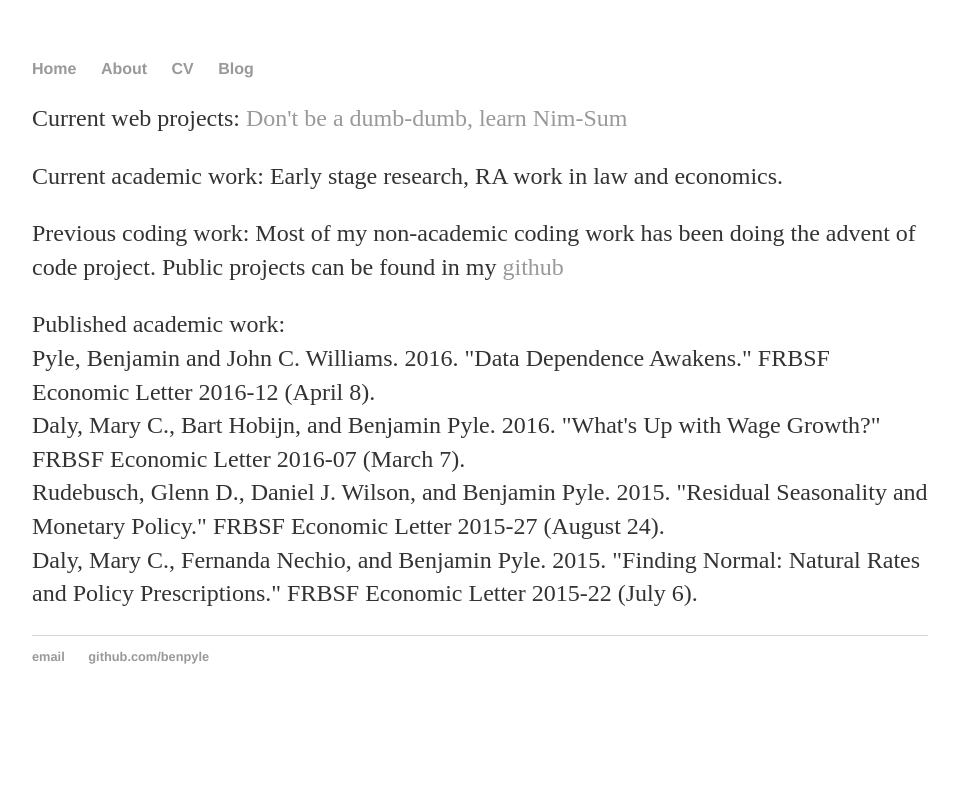
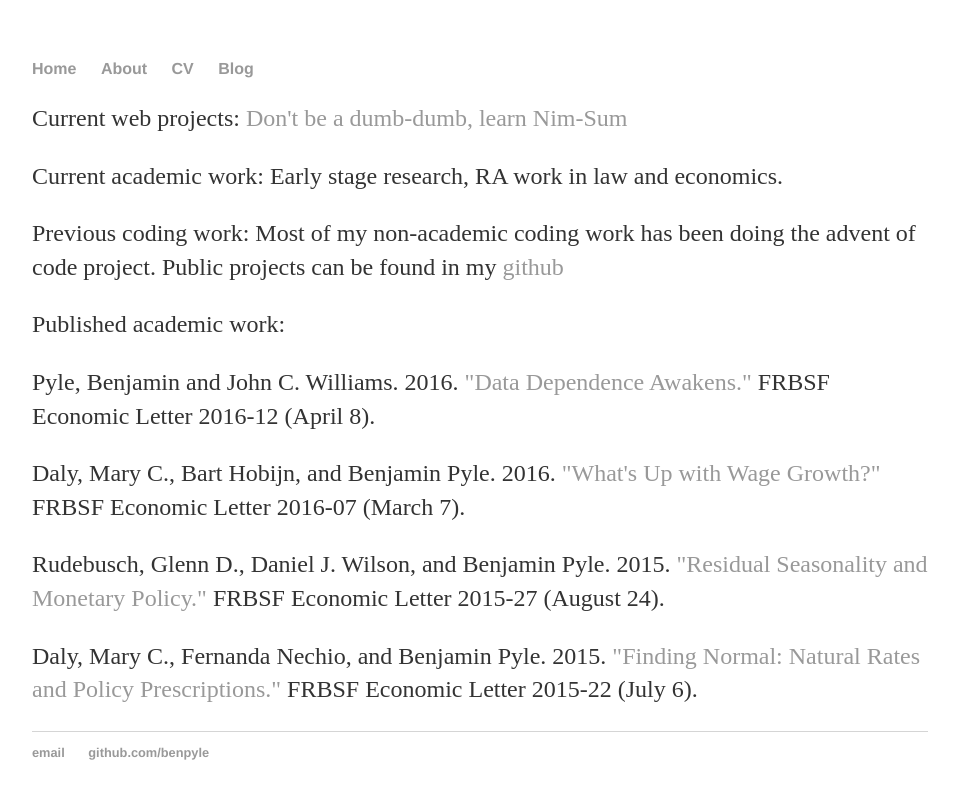
Before and after one commit to BenPyle/BenPyle.github.io, a Jekyll site: the page built from index.html, in a window 1280 px wide. Shown: the top 799 px of the page, without its empty margins (160-1117 px from the left). Built offline with Jekyll 4.4.1, drawn with Linux system fonts in a browser that asks for light colours.

```diff
--- a/index.html
+++ b/index.html
@@ -8,8 +8,8 @@ title: Ben Pyle
 	<p> Previous coding work: Most of my non-academic coding work has been doing the advent of code project.
 		Public projects can be found in my <a href="https://github.com/BenPyle">github</a></p>
 	<p> Published academic work: <br/>
-Pyle, Benjamin and John C. Williams. 2016. "Data Dependence Awakens." FRBSF Economic Letter 2016-12 (April 8).<br/>
-Daly, Mary C., Bart Hobijn, and Benjamin Pyle. 2016. "What's Up with Wage Growth?" FRBSF Economic Letter 2016-07 (March 7).<br/>
-Rudebusch, Glenn D., Daniel J. Wilson, and Benjamin Pyle. 2015. "Residual Seasonality and Monetary Policy." FRBSF Economic Letter 2015-27 (August 24).<br/>
-Daly, Mary C., Fernanda Nechio, and Benjamin Pyle. 2015. "Finding Normal: Natural Rates and Policy Prescriptions." FRBSF Economic Letter 2015-22 (July 6).<br/>
+<p>Pyle, Benjamin and John C. Williams. 2016.<a href="http://www.frbsf.org/economic-research/publications/economic-letter/2016/april/data-dependence-awakens-monetary-policy/"> "Data Dependence Awakens."</a> FRBSF Economic Letter 2016-12 (April 8).<br/></p>
+<p>Daly, Mary C., Bart Hobijn, and Benjamin Pyle. 2016.<a href="http://www.frbsf.org/economic-research/publications/economic-letter/2016/march/slow-wage-growth-and-the-labor-market/"> "What's Up with Wage Growth?"</a> FRBSF Economic Letter 2016-07 (March 7).<br/></p>
+<p>Rudebusch, Glenn D., Daniel J. Wilson, and Benjamin Pyle. 2015.<a href="http://www.frbsf.org/economic-research/publications/economic-letter/2015/august/residual-seasonality-and-monetary-policy/"> "Residual Seasonality and Monetary Policy."</a> FRBSF Economic Letter 2015-27 (August 24).<br/></p>
+<p>Daly, Mary C., Fernanda Nechio, and Benjamin Pyle. 2015.<a href="http://www.frbsf.org/economic-research/publications/economic-letter/2015/july/monetary-policy-normalization-natural-rates/"> "Finding Normal: Natural Rates and Policy Prescriptions."</a> FRBSF Economic Letter 2015-22 (July 6).<br/></p>
 </div><!-- /.blurb -->
```
